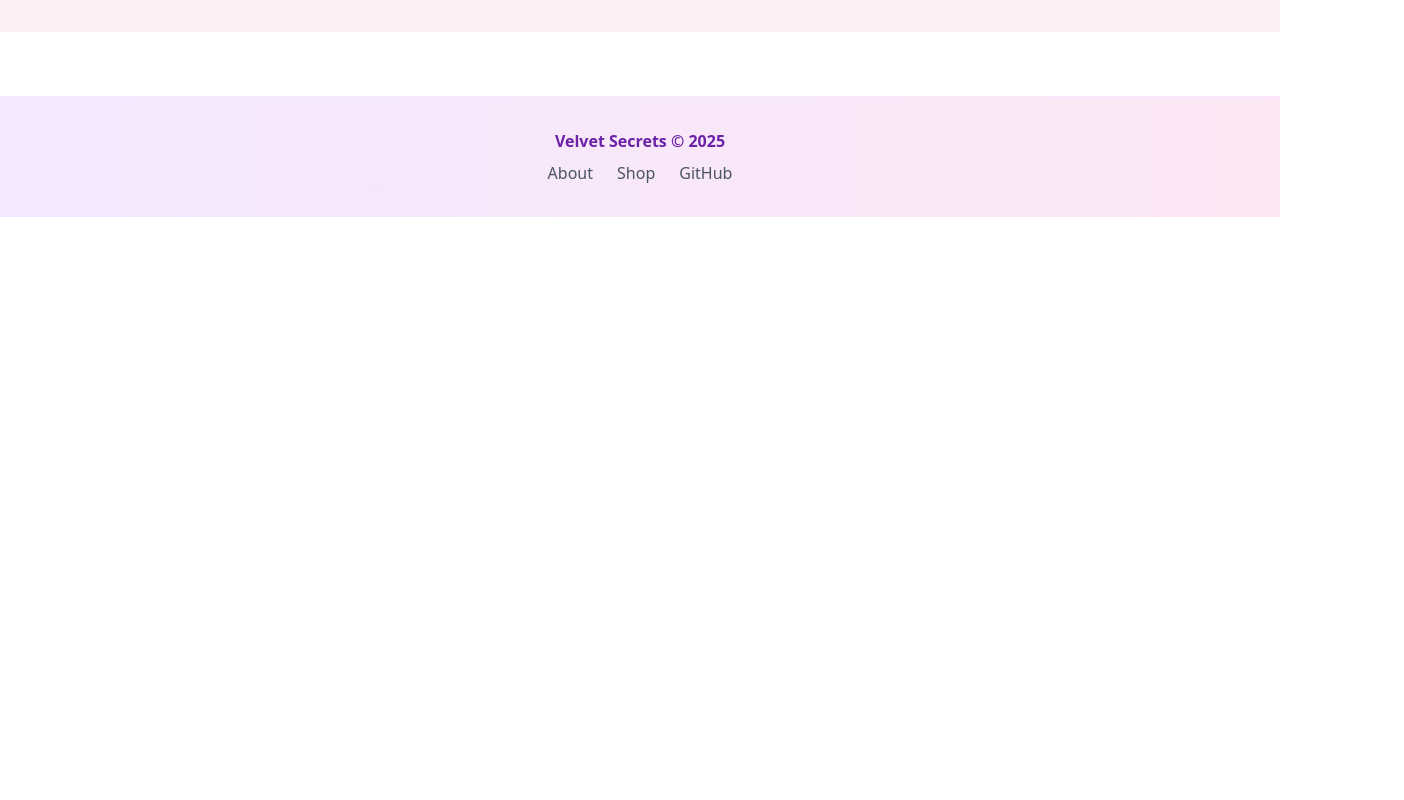
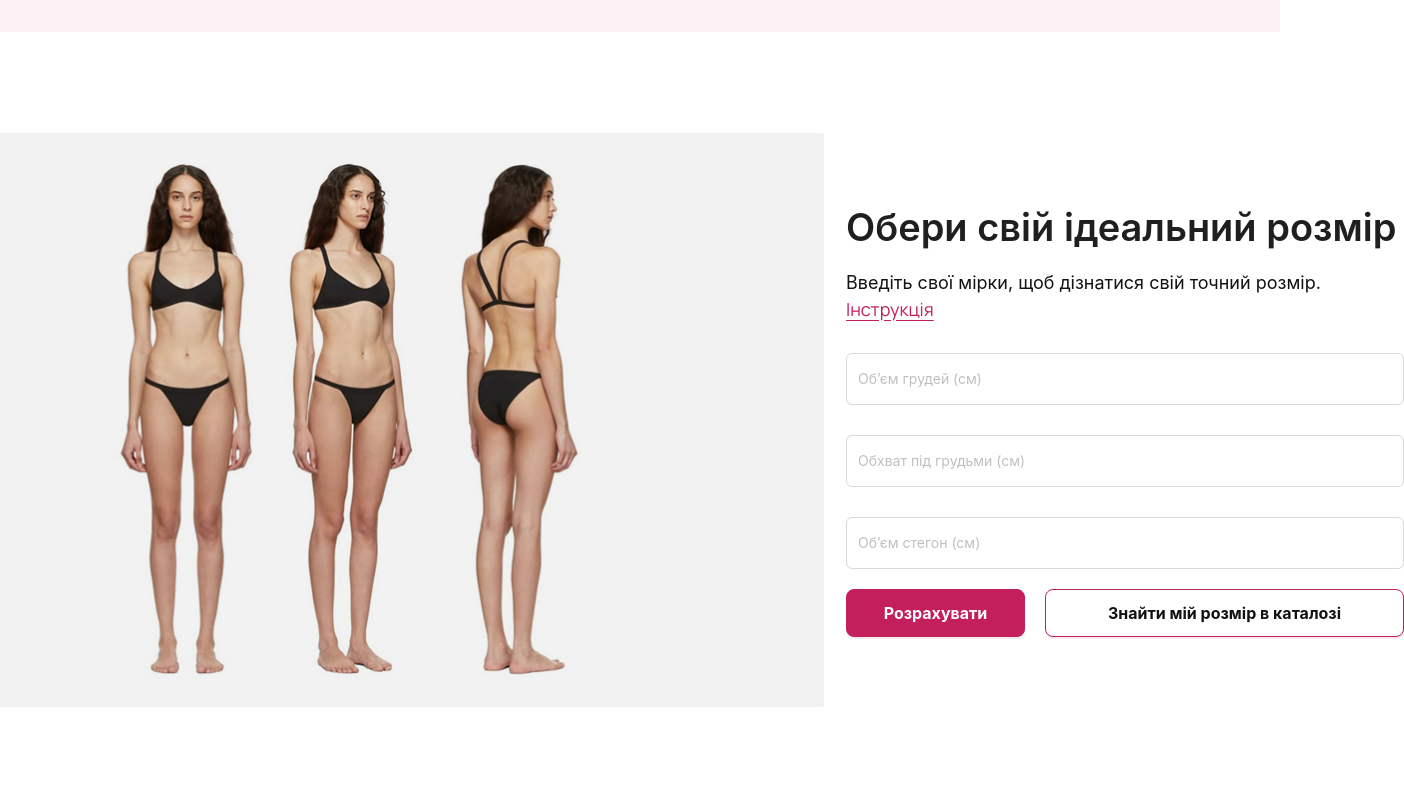
Before and after one commit to Den-web/Velvet.Secrets-online-shop, a React (Vite) app: page / in a window 1280 px wide. Shown: the part 3620-4420 px from the top of the page, 1404 px wide, since content can reach past the window. Before the commit the page ends 3837 px from the top, so only its background shows below. Built offline with nearby package versions, Linux system fonts and the light colour scheme.

Commit message:
add and chanchas helpers/useTitleLevels ,chooseYourPerfectFitData, organisms/ChooseYourPerfectFitSection, molecules/ChooseYourPerfectFit, atoms/Input, templates/MainTemplate

```diff
--- /dev/null
+++ b/src/components/atoms/Input.tsx
@@ -0,0 +1,9 @@
+import React from 'react';
+import { Input as AntInput } from 'antd';
+import type { InputProps } from 'antd';
+
+const Input: React.FC<InputProps> = (props) => {
+  return <AntInput {...props} />;
+};
+
+export default Input;
--- /dev/null
+++ b/src/components/molecules/ChooseYourPerfectFit.tsx
@@ -0,0 +1,178 @@
+import React, { useState } from 'react';
+import { Title } from '../atoms/Title';
+import { Text } from '../atoms/Text';
+import Input from '../atoms/Input';
+import Button from '../atoms/Button';
+import Link from '../atoms/Link';
+import { useTitleLevels } from '../../helpers/useTitleLevels';
+import { chooseYourPerfectFitData } from '../../data/chooseYourPerfectFitData';
+
+const ChooseYourPerfectFit: React.FC = () => {
+  const [calculatedSize, setCalculatedSize] = useState<string | null>(null);
+  const { chooseYourPerfectFitLevel } = useTitleLevels();
+
+  const { title, subtitle, linkText, buttonText, secondaryButtonText, images } =
+    chooseYourPerfectFitData;
+
+  const handleCalculate = () => {
+    setCalculatedSize('Ваш розмір: M');
+  };
+
+  const renderResponsiveImage = () => (
+    <div
+      className="
+        sm:w-[315px] sm:h-[223px]
+        md:w-[297px] md:h-[364px]
+        lg:w-[950px] lg:h-[577px]
+        rounded-[4px] border border-white box-border
+        overflow-hidden flex justify-center items-center
+        flex-shrink-0
+      "
+    >
+      <picture>
+        <source srcSet={images.desktop} media="(min-width: 1024px)" />
+        <source srcSet={images.tablet} media="(min-width: 768px)" />
+        <img
+          src={images.mobile}
+          alt="perfect fit"
+          className="w-full h-full object-cover rounded-[4px]"
+        />
+      </picture>
+    </div>
+  );
+
+  return (
+    <div
+      className="
+        sm:w-full sm:p-[30px]
+        md:w-[768px] md:flex md:flex-col md:justify-center md:items-start md:p-[30px]
+        lg:w-[1920px] lg:flex lg:flex-row lg:items-center lg:gap-[20px] lg:p-0 lg:mx-auto
+      "
+    >
+      {/* Mobile / Tablet Title */}
+      <div
+        className="
+          sm:text-center
+          md:text-left md:mb-0
+          lg:hidden
+        "
+      >
+        <Title
+          level={chooseYourPerfectFitLevel}
+          className="text-grey6 font-bold leading-[120%] mb-[20px]"
+        >
+          {title}
+        </Title>
+
+        <Text className="text-grey6 text-[14px] md:text-[16px] lg:text-[18px] leading-[160%] md:leading-[130%] lg:leading-[150%] mb-[10px]">
+          {subtitle}
+        </Text>
+
+        <div className="block">
+          <Link
+            href="#"
+            className="text-pink5 text-[14px] underline mb-[20px] inline-block"
+          >
+            {linkText}
+          </Link>
+        </div>
+      </div>
+
+      <div
+        className="
+          sm:flex sm:flex-col sm:items-center sm:gap-[20px]
+          md:flex md:flex-row md:items-start md:gap-[20px]
+          lg:flex-row lg:items-center lg:gap-[20px]
+          w-full
+        "
+      >
+        {renderResponsiveImage()}
+
+        <div className="flex flex-col items-start box-border">
+          {/* Desktop Title */}
+          <div className="hidden lg:block">
+            <Title
+              level={chooseYourPerfectFitLevel}
+              className="text-grey6 leading-[120%] mb-[20px]"
+            >
+              {title}
+            </Title>
+
+            <Text className="text-grey6 text-[18px] leading-[150%] mb-[10px]">
+              {subtitle}
+            </Text>
+
+            <Link
+              href="#"
+              className="block text-pink5 text-[18px] underline lg:mb-[30px] md:mb-[20px]"
+            >
+              {linkText}
+            </Link>
+          </div>
+
+          <div className="flex flex-col gap-[20px] md:gap-[30px] mb-[20px] w-full sm:w-[315px] md:w-[394px] lg:w-[558px]">
+            <Input
+              placeholder="Об’єм грудей (см)"
+              className="w-full h-[52px] text-[14px] hover:border-pink5 focus:border-pink5 focus:outline-none"
+            />
+            <Input
+              placeholder="Обхват під грудьми (см)"
+              className="w-full h-[52px] text-[14px] hover:border-pink5 focus:border-pink5 focus:outline-none"
+            />
+            <Input
+              placeholder="Об’єм стегон (см)"
+              className="w-full h-[52px] text-[14px] hover:border-pink5 focus:border-pink5 focus:outline-none"
+            />
+          </div>
+
+          {calculatedSize && (
+            <Text
+              className="
+                font-manrope font-bold
+                text-[16px] md:text-[20px] lg:text-[24px]
+                mb-[20px] lg:mb-[30px] w-full text-left
+              "
+            >
+              {calculatedSize}
+            </Text>
+          )}
+
+          <div
+            className="
+              flex flex-col gap-[10px] w-full
+              md:flex-col md:gap-[10px]
+              lg:flex-row lg:gap-[20px] lg:justify-between
+            "
+          >
+            <Button
+              onClick={handleCalculate}
+              className="
+                custom-btn-ChooseYourPerfectFit
+                bg-pink5 text-white rounded-[8px]
+                w-full h-[44px] text-[16px]
+                md:w-[394px] md:h-[44px]
+                lg:w-[179px] lg:h-[48px]
+              "
+            >
+              {buttonText}
+            </Button>
+
+            <Button
+              className="
+                custom-btn-ChooseYourPerfectFitTwo
+                text-grey6 rounded-[8px]
+                w-full h-[44px] text-[16px]
+                md:w-[394px] md:h-[44px]
+                lg:w-[359px] lg:h-[48px]
+              "
+            >
+              {secondaryButtonText}
+            </Button>
+          </div>
+        </div>
+      </div>
+    </div>
+  );
+};
+
+export default ChooseYourPerfectFit;
--- /dev/null
+++ b/src/components/organisms/ChooseYourPerfectFitSection.tsx
@@ -0,0 +1,15 @@
+import React from 'react';
+import ChooseYourPerfectFit from '../molecules/ChooseYourPerfectFit';
+
+const ChooseYourPerfectFitSection: React.FC = () => {
+  return (
+    <section
+      className="w-full bg-white flex justify-center
+                 mb-[50px] md:mb-[80px] lg:mb-[100px]"
+    >
+      <ChooseYourPerfectFit />
+    </section>
+  );
+};
+
+export default ChooseYourPerfectFitSection;
--- a/src/components/organisms/ForYourSpaceSection.tsx
+++ b/src/components/organisms/ForYourSpaceSection.tsx
@@ -3,7 +3,12 @@ import ForYourSpaceContent from '../molecules/ForYourSpaceContent';
 
 const ForYourSpaceSection: React.FC = () => {
   return (
-    <section className="w-full [background:rgba(249,187,210,0.20)] flex justify-center">
+    <section
+      className="
+      w-full [background:rgba(249,187,210,0.20)]
+      flex justify-center
+      mb-[50px] md:mb-[80px] lg:mb-[100px]"
+    >
       <ForYourSpaceContent />
     </section>
   );
--- a/src/components/templates/MainTemplate.tsx
+++ b/src/components/templates/MainTemplate.tsx
@@ -4,6 +4,7 @@ import HeroCarousel from '../organisms/HeroCarousel';
 import BestsellersSection from '../organisms/BestsellersSection';
 import DressWithLove from '../organisms/DressWithLove';
 import ForYourSpaceSection from '../organisms/ForYourSpaceSection';
+import ChooseYourPerfectFitSection from '../organisms/ChooseYourPerfectFitSection';
 
 const MainTemplate: React.FC = () => (
   <div className="min-h-screen w-full flex flex-col bg-white">
@@ -12,6 +13,7 @@ const MainTemplate: React.FC = () => (
     <BestsellersSection />;
     <DressWithLove />
     <ForYourSpaceSection />
+    <ChooseYourPerfectFitSection />
   </div>
 );
 
--- /dev/null
+++ b/src/data/chooseYourPerfectFitData.ts
@@ -0,0 +1,18 @@
+import {
+  chooseYourPerfectFitDesctop,
+  chooseYourPerfectFitTablet,
+  chooseYourPerfectFitMobile,
+} from '../assets/icons/index';
+
+export const chooseYourPerfectFitData = {
+  title: 'Обери свій ідеальний розмір',
+  subtitle: 'Введіть свої мірки, щоб дізнатися свій точний розмір.',
+  buttonText: 'Розрахувати',
+  secondaryButtonText: 'Знайти мій розмір в каталозі',
+  linkText: 'Інструкція',
+  images: {
+    desktop: chooseYourPerfectFitDesctop,
+    tablet: chooseYourPerfectFitTablet,
+    mobile: chooseYourPerfectFitMobile,
+  },
+};
--- a/src/helpers/responsiveUtils.ts
+++ /dev/null
@@ -1,22 +0,0 @@
-import { Grid } from 'antd';
-
-const { useBreakpoint } = Grid;
-
-export const useTitleLevels = () => {
-  const screens = useBreakpoint();
-
-  const forYourSpaceTitleLevel: 1 | 2 | 3 | 4 | 5 = screens.lg
-    ? 1
-    : screens.md
-      ? 2
-      : 4;
-
-  const discountImageTitleLevel: 1 | 2 | 3 | 4 | 5 =
-    screens.lg || screens.md ? 1 : 3;
-
-  return {
-    screens,
-    forYourSpaceTitleLevel,
-    discountImageTitleLevel,
-  };
-};
--- /dev/null
+++ b/src/helpers/useTitleLevels.ts
@@ -0,0 +1,26 @@
+import { Grid } from 'antd';
+
+const { useBreakpoint } = Grid;
+
+type TitleLevel = 1 | 2 | 3 | 4 | 5;
+
+export const useTitleLevels = () => {
+  const screens = useBreakpoint();
+
+  const getTitleLevel = (levels: {
+    lg: TitleLevel;
+    md: TitleLevel;
+    sm: TitleLevel;
+  }): TitleLevel => {
+    if (screens.lg) return levels.lg;
+    if (screens.md) return levels.md;
+    return levels.sm;
+  };
+
+  return {
+    screens,
+    forYourSpaceTitleLevel: getTitleLevel({ lg: 1, md: 2, sm: 4 }),
+    chooseYourPerfectFitLevel: getTitleLevel({ lg: 1, md: 2, sm: 4 }),
+    discountImageTitleLevel: getTitleLevel({ lg: 1, md: 1, sm: 3 }),
+  };
+};
--- a/src/index.css
+++ b/src/index.css
@@ -40,7 +40,9 @@ body {
 
 .custom-button-hero,
 .custom-btn-dressWithLove,
-.custom-btn-forYourSpace {
+.custom-btn-forYourSpace,
+.custom-btn-ChooseYourPerfectFit,
+.custom-btn-ChooseYourPerfectFitTwo {
   font-weight: 700;
   border: 1px solid #c31f5c !important;
   box-shadow: 0 2px 0 0 rgba(195, 31, 92, 0.1) !important;
@@ -49,12 +51,14 @@ body {
 }
 
 .custom-button-hero:hover,
-.custom-btn-dressWithLove:hover {
+.custom-btn-dressWithLove:hover,
+.custom-btn-ChooseYourPerfectFit:hover {
   background-color: #ffffff !important;
   color: #121212 !important;
 }
 
-.custom-btn-forYourSpace:hover {
+.custom-btn-forYourSpace:hover,
+.custom-btn-ChooseYourPerfectFitTwo:hover {
   background-color: #c31f5c !important;
   color: #ffffff !important;
 }
```
Also changed, not shown: src/components/molecules/ForYourSpaceContent.tsx (+6 -9 lines), src/assets/icons/chooseYourPerfectFit/chooseYourPerfectFitMobile.jpg.
